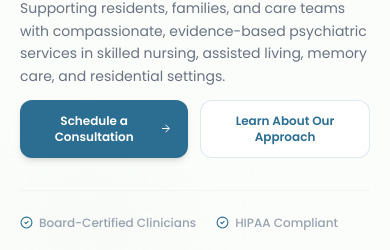
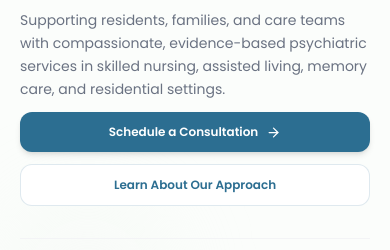
Before and after one commit to himanshukt03/HASC, a React (Vite) app: page / in a window 390 px wide. Shown: the part 476-726 px from the top of the page. Built offline with nearby package versions, Linux system fonts and the light colour scheme.

Commit message:
feat: made hero section more mobile responsive

```diff
--- a/src/pages/Home.tsx
+++ b/src/pages/Home.tsx
@@ -128,7 +128,7 @@ export default function Home() {
         keywords="psychiatric care, behavioral health, long-term care psychiatry, skilled nursing facility psychiatry, memory care psychiatry, Southern California psychiatrists"
       />
       {/* ── HERO ── */}
-      <section className="relative flex items-center min-h-[600px] pt-32 lg:pt-24 pb-10 overflow-hidden bg-brand-accent/30 lg:h-screen">
+      <section className="relative flex items-center min-h-[100dvh] pt-32 lg:pt-24 pb-10 overflow-hidden bg-brand-accent/30 lg:h-screen">
         <div className="absolute inset-0 overflow-hidden pointer-events-none">
           <div className="absolute -top-20 -right-20 w-[400px] h-[400px] rounded-full bg-brand-accent/60 blur-3xl" />
           <div className="absolute bottom-0 left-0 w-44 h-44 rounded-full bg-brand-accent/30 blur-2xl" />
@@ -153,17 +153,17 @@ export default function Home() {
                 Supporting residents, families, and care teams with compassionate, evidence-based psychiatric services in skilled nursing, assisted living, memory care, and residential settings.
               </p>
 
-              <div className="flex flex-row flex-wrap sm:flex-nowrap gap-3">
+              <div className="flex flex-col sm:flex-row gap-3">
                 <Link
                   to="/contact"
-                  className="bg-brand-primary text-brand-primary-content px-4 sm:px-6 py-3 rounded-xl font-semibold text-xs sm:text-sm hover:bg-brand-secondary transition-colors shadow-md flex items-center justify-center gap-2 group flex-1 sm:flex-none text-center"
+                  className="bg-brand-primary text-brand-primary-content px-4 sm:px-6 py-3 rounded-xl font-semibold text-xs sm:text-sm hover:bg-brand-secondary transition-colors shadow-md flex items-center justify-center gap-2 group w-full sm:w-auto text-center"
                 >
                   Schedule a Consultation
                   <ArrowRight size={15} className="group-hover:translate-x-0.5 transition-transform" />
                 </Link>
                 <Link
                   to="/about"
-                  className="bg-white text-brand-primary-text border border-brand-primary/15 px-4 sm:px-6 py-3 rounded-xl font-semibold text-xs sm:text-sm hover:bg-brand-accent transition-colors flex items-center justify-center flex-1 sm:flex-none text-center"
+                  className="bg-white text-brand-primary-text border border-brand-primary/15 px-4 sm:px-6 py-3 rounded-xl font-semibold text-xs sm:text-sm hover:bg-brand-accent transition-colors flex items-center justify-center w-full sm:w-auto text-center"
                 >
                   Learn About Our Approach
                 </Link>
```
